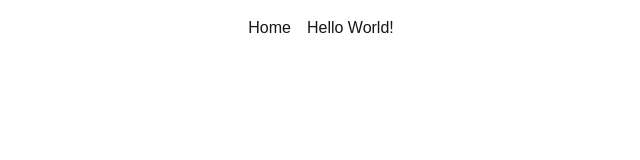
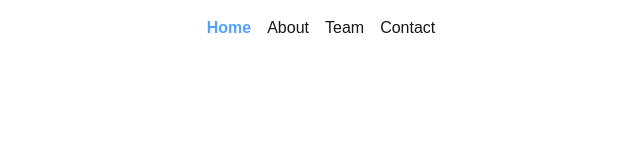
Before and after one commit to TritonWebDev/tritonwebdev.github.io, a Next.js app: page / in a window 1280 px wide. Shown: the top 160 px of the page, without its empty margins (319-959 px from the left). Built offline with nearby package versions, Linux system fonts and the light colour scheme.

Commit message:
more pages

```diff
--- /dev/null
+++ b/app/contact/page.tsx
@@ -0,0 +1,8 @@
+import Image from "next/image";
+import Navigation from "@/components/nav";
+
+export default function Home() {
+  return (
+    <Navigation />
+  );
+}
--- /dev/null
+++ b/app/team/page.tsx
@@ -0,0 +1,8 @@
+import Image from "next/image";
+import Navigation from "@/components/nav";
+
+export default function Home() {
+  return (
+    <Navigation />
+  );
+}
--- a/components/nav.tsx
+++ b/components/nav.tsx
@@ -3,14 +3,24 @@
 import { useState, useEffect } from "react";
 import Link from "next/link";
 import Image from "next/image";
+import { usePathname } from "next/navigation";
+
+const pages = [
+    { name: "Home", path: "/" },
+    { name: "About", path: "/about" },
+    { name: "Team", path: "/team" },
+    { name: "Contact", path: "/contact" }
+  ];
 
 export default function Navigation() {
+    const pathname = usePathname();
     return (
-        <nav className="flex justify-center items-center p-4">
-            <ul className="flex gap-4">
-                <li><a href="/">Home</a></li>
-                <li><a href="/hello">Hello World!</a></li>
-            </ul>
+        <nav className="flex justify-center items-center p-4 gap-4">
+            {pages.map(({ name, path }) => (
+                <Link href={path} key={path} className={`hover:text-blue-400 ${pathname === path ? "text-blue-400 font-semibold" : ""}`}>
+                    {name}
+                </Link>
+            ))}
         </nav>
     )
 }
```
Also changed, not shown: app/about/page.tsx (renamed from app/hello/page.tsx).
